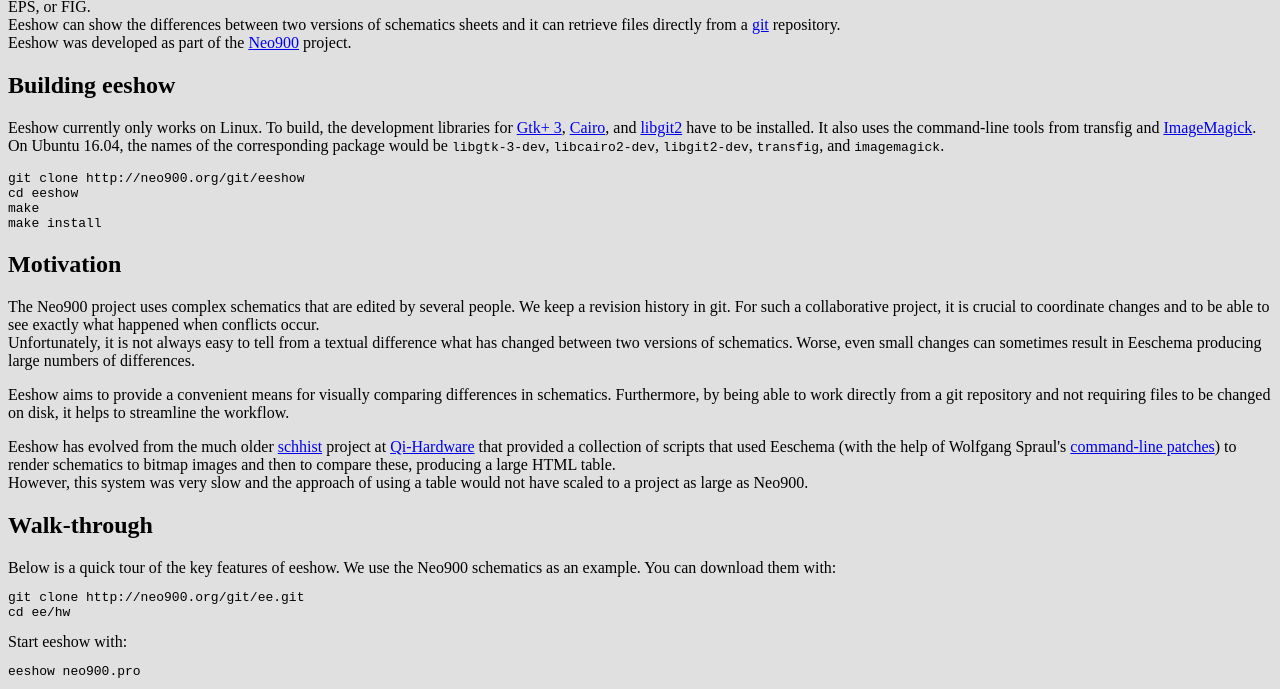
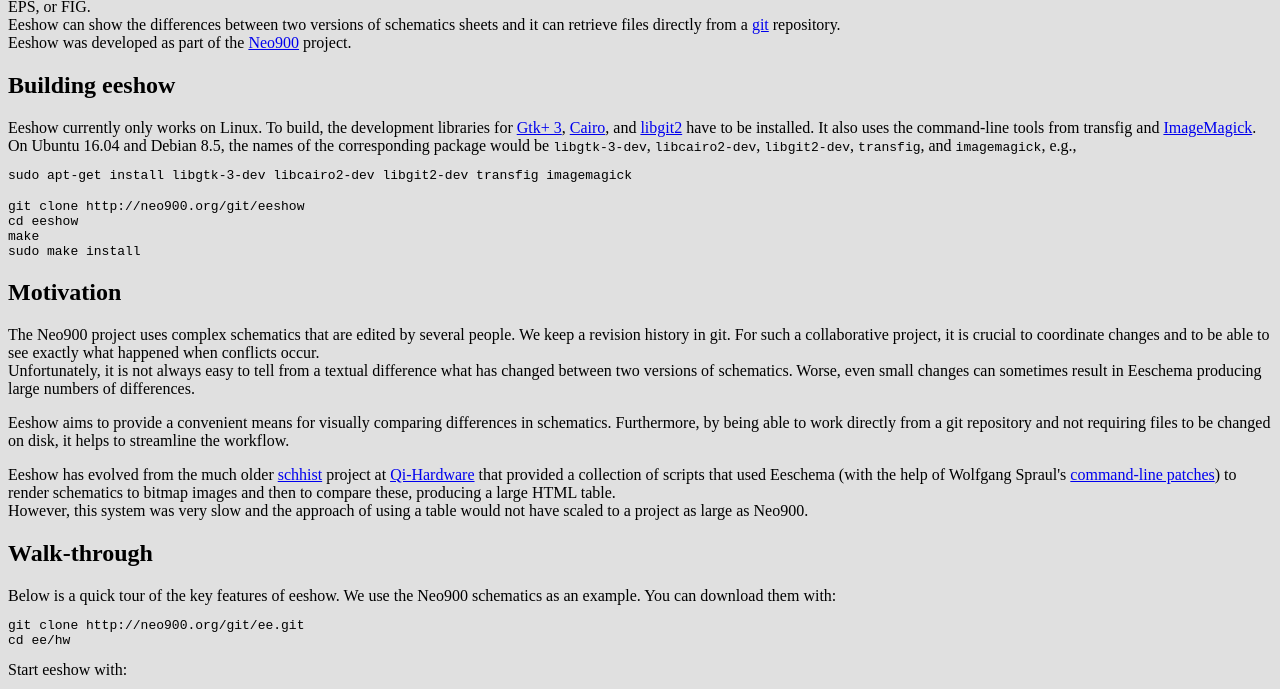
Before and after one commit to akshmakov/eeshow, a plain HTML site: page web/index.html in a window 1280 px wide. Shown: the part 86-775 px from the top of the page. Drawn offline with Linux system fonts and the light colour scheme.

Commit message:
README, web/index.html: give apt-get example for prerequisites; add sudo
Suggested by Roman Pavelka.

```diff
--- a/web/index.html
+++ b/web/index.html
@@ -41,18 +41,21 @@
 transfig and
 <A href="http://www.imagemagick.org/">ImageMagick</A>.
 <BR>
-On Ubuntu 16.04, the names of the corresponding package would be
+On Ubuntu 16.04 and Debian 8.5, the names of the corresponding package would be
 <code>libgtk-3-dev</code>,
 <code>libcairo2-dev</code>,
 <code>libgit2-dev</code>,
 <code>transfig</code>, and
-<code>imagemagick</code>.
+<code>imagemagick</code>, e.g.,<BR>
+<pre>
+sudo apt-get install libgtk-3-dev libcairo2-dev libgit2-dev transfig imagemagick
+</pre>
 <P>
 <PRE>
 git clone http://neo900.org/git/eeshow
 cd eeshow
 make
-make install
+sudo make install
 </PRE>
 
 
```
Also changed, not shown: 1 other file.
